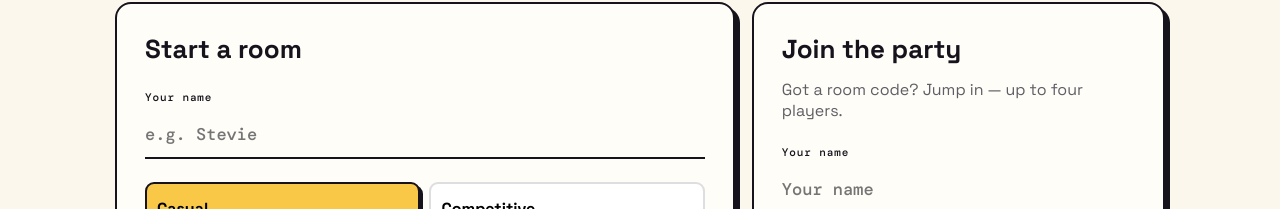
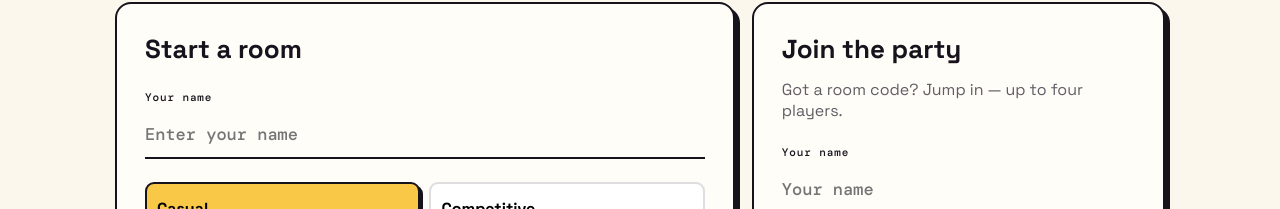
Before and after one commit to ssong42/overrated, a Next.js app: page / in a window 1280 px wide. Shown: the part 268-477 px from the top of the page. Built offline with nearby package versions, Linux system fonts and the light colour scheme.

Commit message:
Use neutral name placeholder

```diff
--- a/components/Game.tsx
+++ b/components/Game.tsx
@@ -67,7 +67,7 @@ export function Game() {
 
 function Landing(props: any) {
   return <section className="landing"><div className="brand"><p className="eyebrow">THE OPINION GAME</p><h1>OVER<span>/</span>UNDER</h1><p>How well do you know your friends’ terrible takes?</p></div><div className="home-grid">
-    <form className="panel" onSubmit={props.create}><h2>Start a room</h2><label>Your name<input maxLength={18} required value={props.name} onChange={(e: any) => props.setName(e.target.value)} placeholder="e.g. Stevie" /></label><div className="modes"><button type="button" className={props.mode === "casual" ? "selected" : ""} onClick={() => props.setMode("casual")}><b>Casual</b><small>Play forever</small></button><button type="button" className={props.mode === "competitive" ? "selected" : ""} onClick={() => props.setMode("competitive")}><b>Competitive</b><small>First to 10 cards</small></button></div><button className="primary" disabled={props.busy}>{props.busy ? "Making room…" : "Create room"}</button></form>
+    <form className="panel" onSubmit={props.create}><h2>Start a room</h2><label>Your name<input maxLength={18} required value={props.name} onChange={(e: any) => props.setName(e.target.value)} placeholder="Enter your name" /></label><div className="modes"><button type="button" className={props.mode === "casual" ? "selected" : ""} onClick={() => props.setMode("casual")}><b>Casual</b><small>Play forever</small></button><button type="button" className={props.mode === "competitive" ? "selected" : ""} onClick={() => props.setMode("competitive")}><b>Competitive</b><small>First to 10 cards</small></button></div><button className="primary" disabled={props.busy}>{props.busy ? "Making room…" : "Create room"}</button></form>
     <form className="panel join" onSubmit={props.join}><h2>Join the party</h2><p>Got a room code? Jump in — up to four players.</p><label>Your name<input maxLength={18} required value={props.name} onChange={(e: any) => props.setName(e.target.value)} placeholder="Your name" /></label><label>Room code<input maxLength={5} required value={props.code} onChange={(e: any) => props.setCode(e.target.value.toUpperCase())} placeholder="ABCDE" /></label><button className="secondary" disabled={props.busy}>Join room</button></form>
   </div>{props.error && <p className="error">{props.error}</p>}<p className="rules">One player secretly rates the topic from <b>underrated</b> to <b>overrated</b>. Everyone else guesses closest. Closest guess earns the card.</p></section>;
 }
```
